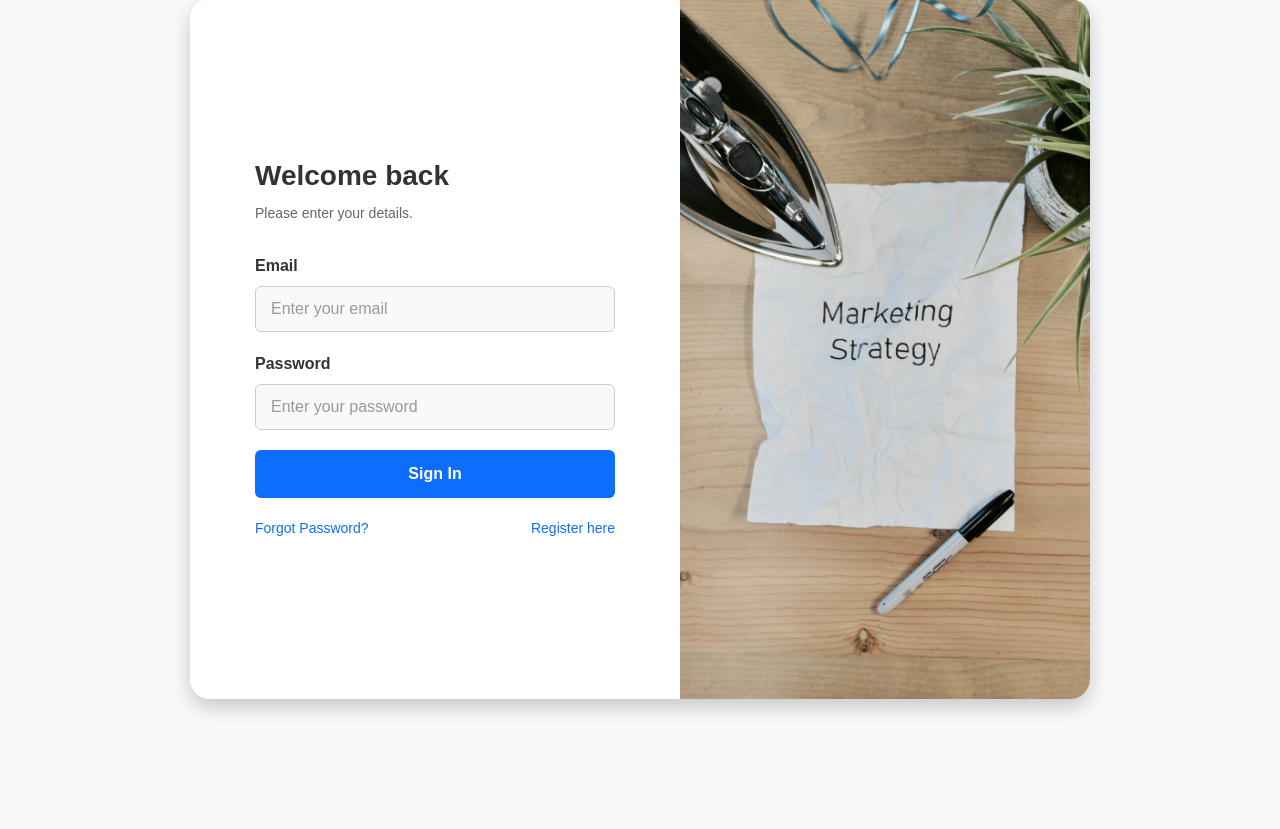
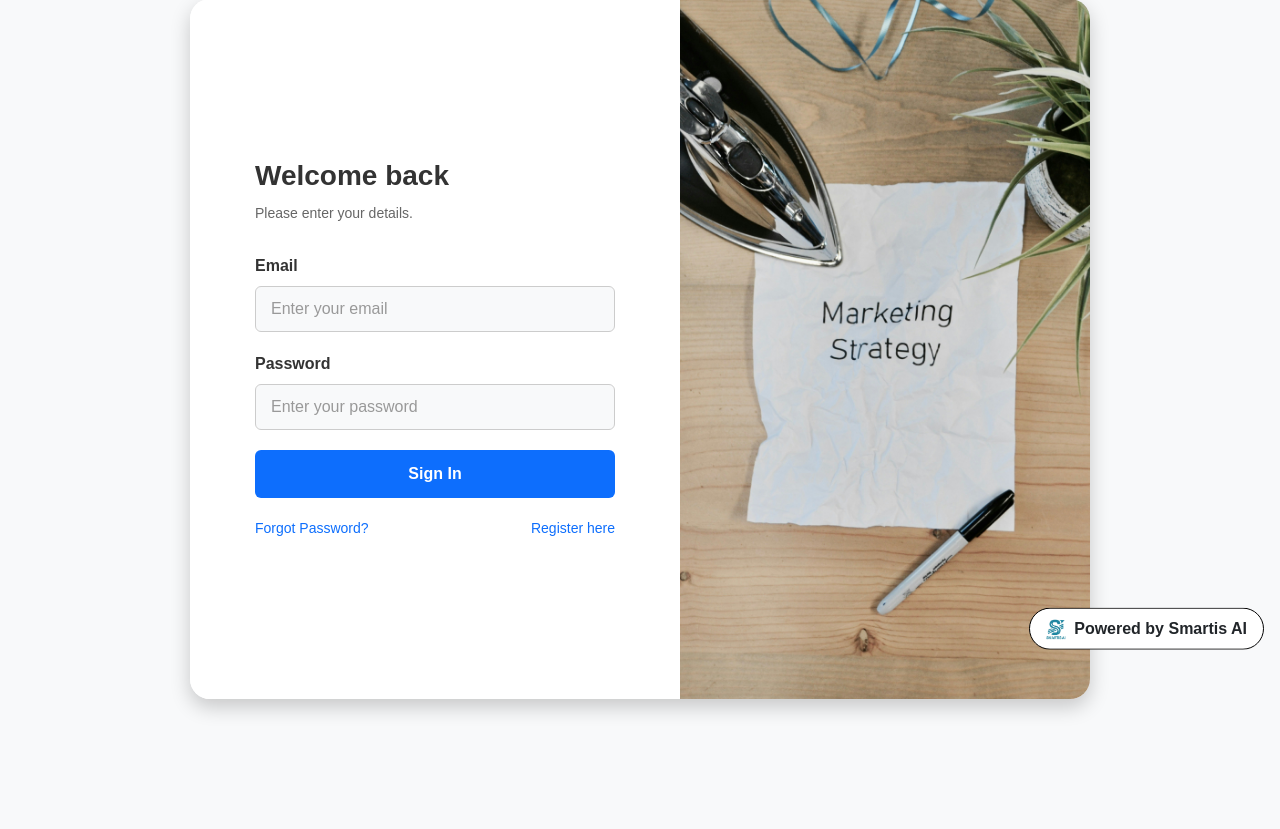
Before and after one commit to Joanmascastella/Briefly, a Django app: page /login/ in a window 1280 px wide. Shown: the part 131-960 px from the top of the page. Run offline with Django 5.2, Linux system fonts and the light colour scheme.

Commit message:
adding smartis ai floating watermark

```diff
--- /dev/null
+++ b/breifly/breiflyplatform/static/scripts/watermark.js
@@ -0,0 +1,34 @@
+document.addEventListener('DOMContentLoaded', function() {
+  const watermark = document.getElementById('watermark');
+
+  // Create container for watermark content
+  const watermarkContent = document.createElement('div');
+  watermarkContent.classList.add('d-flex', 'align-items-center', 'px-3', 'py-2');
+
+  // Create image element
+  const logo = document.createElement('img');
+  logo.src = '../../static/assets/images/smartis-ai-logo.png';
+  logo.alt = 'Smartis AI Logo';
+  logo.classList.add('me-2');
+  logo.style.height = '24px';
+
+  // Create text element
+  const text = document.createElement('span');
+  text.textContent = 'Powered by Smartis AI';
+  text.classList.add( 'fw-bold', 'fs-6');
+
+  // Append elements to watermark container
+  watermarkContent.appendChild(logo);
+  watermarkContent.appendChild(text);
+
+  // Apply styles for pill shape, white background, and black border
+  watermarkContent.style.backgroundColor = 'white';
+  watermarkContent.style.border = '1px solid black';
+  watermarkContent.style.borderRadius = '50px';
+
+  // Add animation
+  watermarkContent.style.animation = 'float 3s ease-in-out infinite';
+
+  // Append to watermark container
+  watermark.appendChild(watermarkContent);
+});
--- /dev/null
+++ b/breifly/breiflyplatform/static/styles/watermark.css
@@ -0,0 +1,17 @@
+
+  @keyframes float {
+    0% {
+      transform: translateY(0px);
+    }
+    50% {
+      transform: translateY(-10px);
+    }
+    100% {
+      transform: translateY(0px);
+    }
+  }
+
+  #watermark {
+    pointer-events: none;
+    z-index: 9999;
+  }
--- a/breifly/breiflyplatform/templates/header.html
+++ b/breifly/breiflyplatform/templates/header.html
@@ -11,6 +11,7 @@
     <link href="https://cdn.jsdelivr.net/npm/bootstrap@5.3.0-alpha3/dist/css/bootstrap.min.css" rel="stylesheet" integrity="sha384-KK94CHFLLe+nY2dmCWGMq91rCGa5gtU4mk92HdvYe+M/SXH301p5ILy+dN9+nJOZ" crossorigin="anonymous">
     <link href="https://cdnjs.cloudflare.com/ajax/libs/font-awesome/5.15.4/css/all.min.css" rel="stylesheet">
     <link rel="stylesheet" href="{% static 'styles/navbar.css' %}">
+    <link rel="stylesheet" href="{% static 'styles/watermark.css' %}">
 
     {% block extra_css %}
     {% endblock %}
@@ -20,6 +21,10 @@
         {% include navbar_partial %}
     </header>
 
+
+    {#Floating Watermark#}
+    <div id="watermark" class="position-fixed bottom-0 end-0 p-3"></div>
+
     <!-- Bootstrap Bundle with Popper -->
     <script src="https://cdn.jsdelivr.net/npm/bootstrap@5.3.0-alpha3/dist/js/bootstrap.bundle.min.js" integrity="sha384-ENjdO4Dr2bkBIFxQpeoTz1HIcje39Wm4jDKdf19U8gI4ddQ3GYNS7NTKfAdVQSZe" crossorigin="anonymous"></script>
 
@@ -27,9 +32,9 @@
     <script src="{% static 'scripts/boostrap_alert.js' %}"></script>
     <script src="{% static 'scripts/new_user_form_control.js' %}"></script>
     <script src="{% static 'scripts/filter_user_table.js' %}"></script>
+    <script src="{% static 'scripts/watermark.js' %}"></script>
     <script src="{% static 'scripts/ajax_scripts/change_account_version.js' %}"></script>
     <script src="{% static 'scripts/ajax_scripts/login.js' %}"></script>
-
 
      <!-- Cookie Statement -->
     {% block extra_js %}
```
Also changed, not shown: breifly/breiflyplatform/static/assets/images/smartis-ai-logo.png (added).
